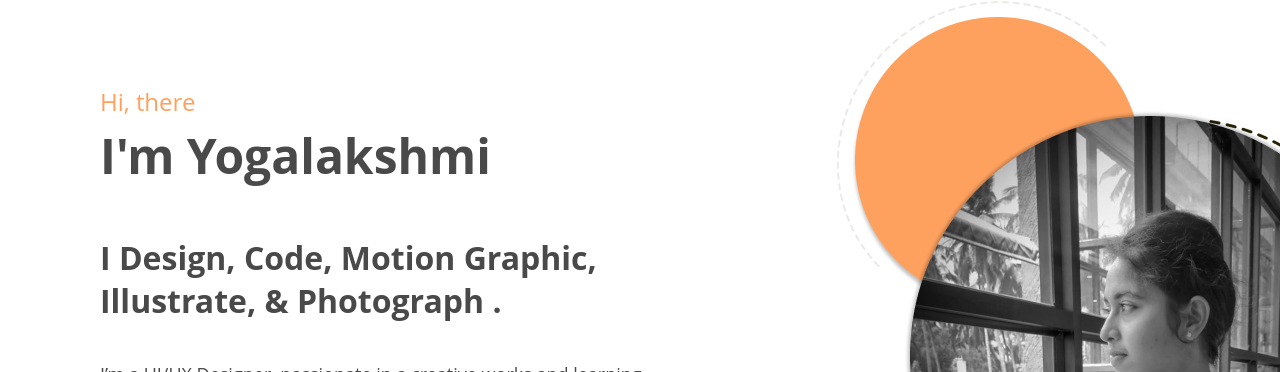
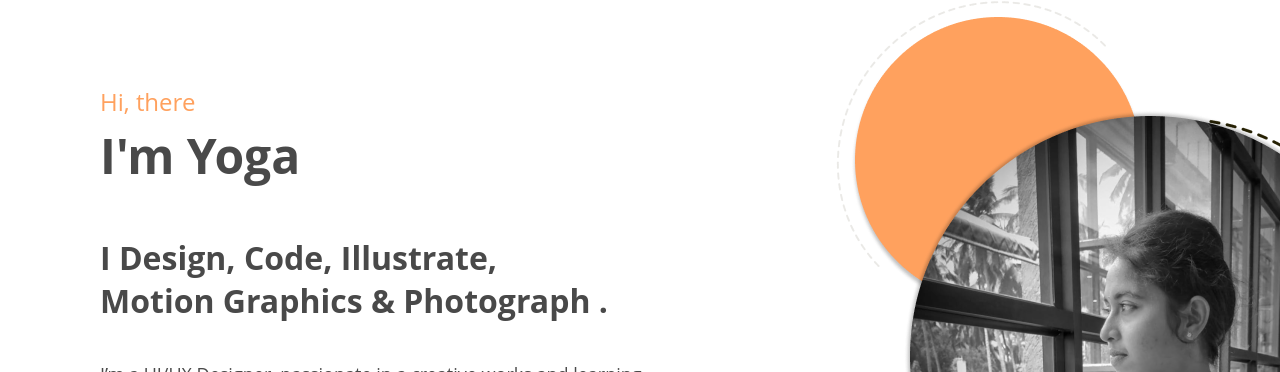
Before and after one commit to IamYogalakshmi/yoga-webpage, a React (Create React App) app: page / in a window 1280 px wide. Shown: the part 166-538 px from the top of the page. Built offline with nearby package versions, Linux system fonts and the light colour scheme.

Commit message:
deployed

```diff
--- a/public/index.html
+++ b/public/index.html
@@ -7,7 +7,9 @@
     <meta name="theme-color" content="#000000" />
     <meta
       name="description"
-      content="Web site created using create-react-app"
+      content="I’m a UI/UX Designer, passionate in a creative works and learning
+      new things . I worked in Web3 projects like NFT, Blindbox, DAO,
+      Metaverse and Blockchain applications."
     />
     <link rel="apple-touch-icon" href="%PUBLIC_URL%/logo192.png" />
     <!--
@@ -24,7 +26,7 @@
       work correctly both with client-side routing and a non-root public URL.
       Learn how to configure a non-root public URL by running `npm run build`.
     -->
-    <title>React App</title>
+    <title>Yoga</title>
   </head>
   <body>
     <noscript>You need to enable JavaScript to run this app.</noscript>
--- a/src/Banner.js
+++ b/src/Banner.js
@@ -27,7 +27,7 @@ const socialmedia = [
     },
     {
         logo : Gmail,
-        link : 'iamyogalakshmi@gmail.com',
+        link : 'mailto:iamyogalakshmi@gmail.com',
     },
 ];
 
@@ -37,9 +37,11 @@ const Header = () => (
 
         <div className="content">
             <h2>Hi, there</h2>
-            <p>I'm Yogalakshmi</p>
-            <h1>I Design, Code, Motion Graphic, <br></br>
-                Illustrate, & Photograph .</h1>
+            <p>I'm Yoga</p>
+
+            <h1>I Design, Code, Illustrate, <br></br>
+                Motion Graphics & Photograph .</h1>
+
             <h3>I’m a UI/UX Designer, passionate in a creative works and learning<br></br>
              new things . I worked in Web3 projects like NFT, Blindbox, DAO,<br></br>
               Metaverse and Blockchain applications.  </h3>
--- a/src/Footer.js
+++ b/src/Footer.js
@@ -7,8 +7,8 @@ const Photography = () => (
         <div className="footer">
 
             <img src={Coffee} alt=""></img>
-            <h2>iamyogalakshmi@gamil.com <br></br>
-            Designed and Developed by Yoga</h2>
+            <h2>
+            Design and Developed by Yoga</h2>
 
         </div>
     </div>
--- a/src/Footer.scss
+++ b/src/Footer.scss
@@ -8,14 +8,14 @@
         padding: 0;
 
         img{
-            margin: 180px 0 0 605px ;
+            margin: 180px 0 40px 605px ;
         }
         h2{
             text-align: center;
             font-family: 'Open Sans';
             font-style: normal;
             font-weight: 600;
-            font-size: 24px;
+            font-size: 14px;
             color: #FFFFFF;
 
         }
```
Also changed, not shown: 1 other file (tests, documents, lock files or other folders).
